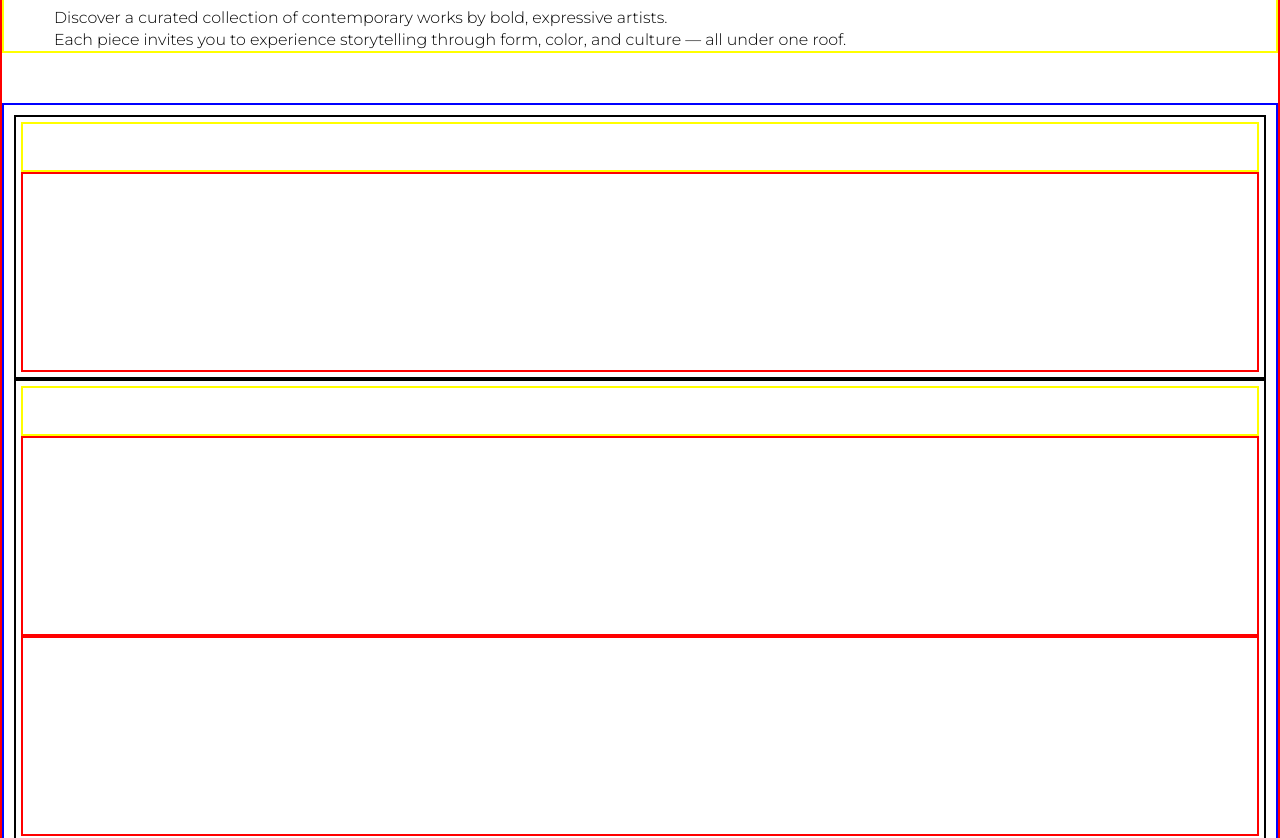
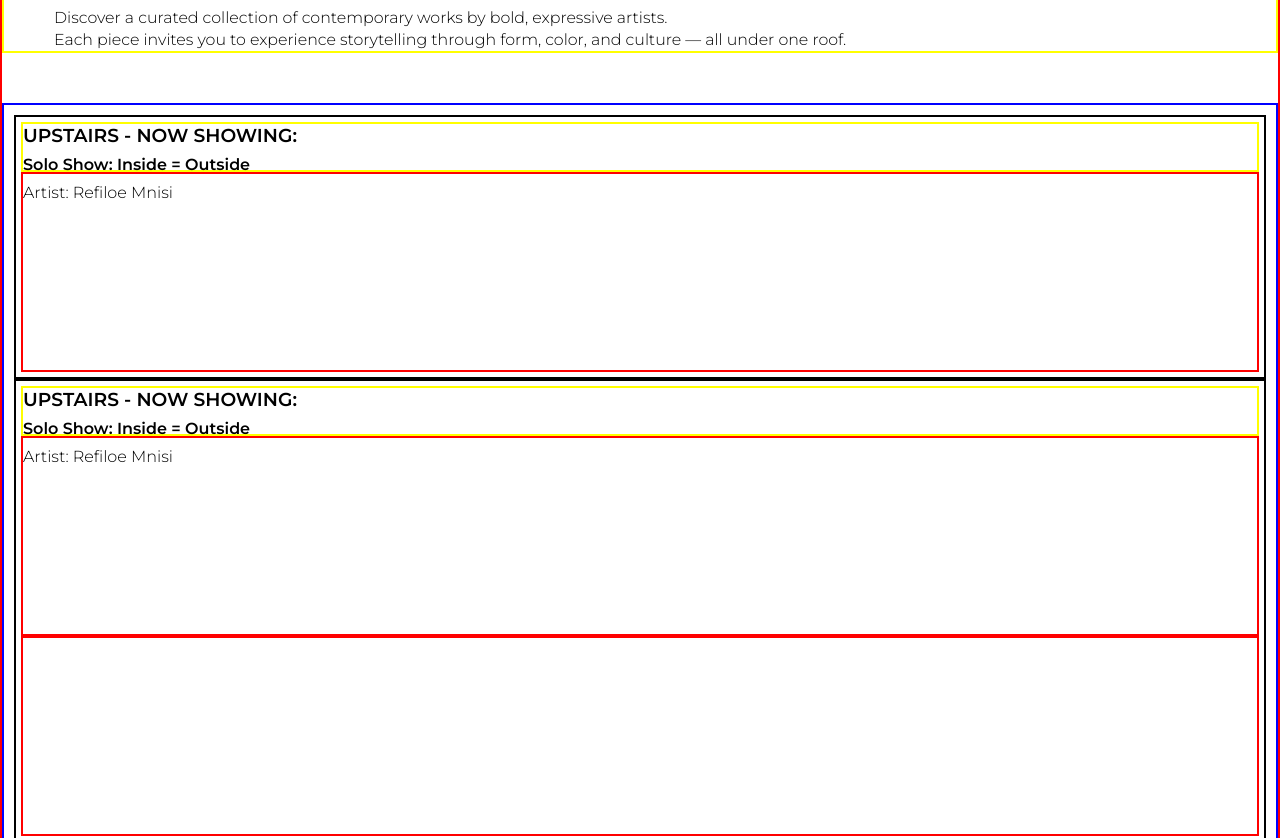
Before and after one commit to Lebo-Madikane/dweba-art-and-cafe, a Next.js app: page / in a window 1280 px wide. Shown: the part 1840-2678 px from the top of the page. Built offline with nearby package versions, Linux system fonts and the light colour scheme.

Commit message:
build gallery homepage structure

```diff
--- a/src/components/Gallery.js
+++ b/src/components/Gallery.js
@@ -14,13 +14,33 @@ const Gallery = () => {
             </div>
             <div className={Style["gallery-grid"]}>
                 <div className={Style["walls"]}>
-                    <div className={Style["wall-header"]}></div>
-                    <div className={Style["wall-grid"]}></div>
+                    <div className={Style["wall-header"]}>
+                        <h3>UPSTAIRS - NOW SHOWING:</h3>
+                        <h4>Solo Show: Inside = Outside</h4>
+                        <p>Artist: Refiloe Mnisi</p>
+                    </div>
+                    <div className={Style["wall-grid"]}>
+                        <div className={Style["artwork"]}></div>
+                        <div className={Style["artwork"]}></div>
+                        <div className={Style["artwork"]}></div>
+                    </div>
                 </div>
                 <div className={Style["walls"]}>
-                    <div className={Style["wall-header"]}></div>
-                    <div className={Style["wall-grid"]}></div>
-                    <div className={Style["wall-grid"]}></div>
+                    <div className={Style["wall-header"]}>
+                        <h3>UPSTAIRS - NOW SHOWING:</h3>
+                        <h4>Solo Show: Inside = Outside</h4>
+                        <p>Artist: Refiloe Mnisi</p>
+                    </div>
+                    <div className={Style["wall-grid"]}>
+                        <div className={Style["artwork"]}></div>
+                        <div className={Style["artwork"]}></div>
+                        <div className={Style["artwork"]}></div>
+                    </div>
+                    <div className={Style["wall-grid"]}>
+                        <div className={Style["artwork"]}></div>
+                        <div className={Style["artwork"]}></div>
+                        <div className={Style["artwork"]}></div>
+                    </div>
                 </div>
             </div>
             {/*
```
